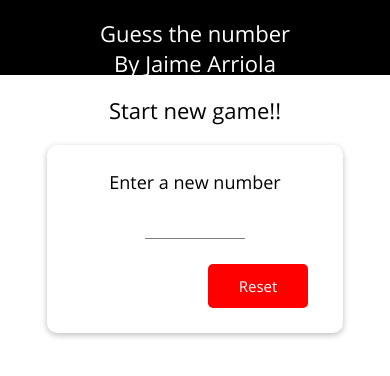
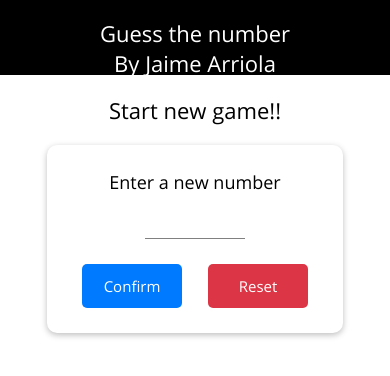
Before and after one commit to ing-arriola/rn-guess-number, a React Native app: screen / in a window 390 px wide. Shown: the top 376 px of the page. Built offline with nearby package versions, Linux system fonts and the light colour scheme.

Commit message:
Added new colors

```diff
--- a/Constants/Colors.js
+++ b/Constants/Colors.js
@@ -1,4 +1,5 @@
 export default {
-  alert: "red",
+  alert: "#dc3545",
   success: "green",
+  primary: "#007bff"
 };
```
